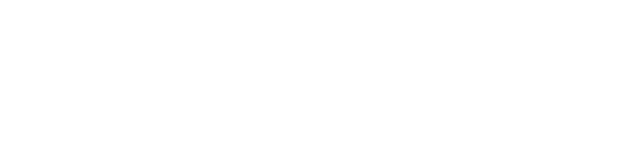
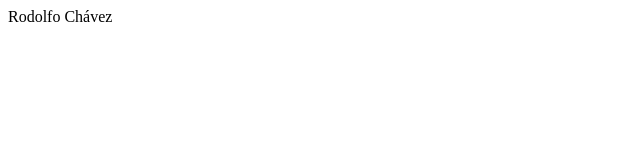
Before and after one commit to rcp240/basic-page, a plain HTML site: page index.html in a window 1280 px wide. Shown: the whole page, without its empty margins (0-640 px from the left). Drawn offline with Linux system fonts and the light colour scheme.

Commit message:
Rodolfo's name added

```diff
--- a/index.html
+++ b/index.html
@@ -4,6 +4,7 @@
 
     </head>
     <body>
+        <div>Rodolfo Chávez</div>
 
     </body>
 </html>
```
